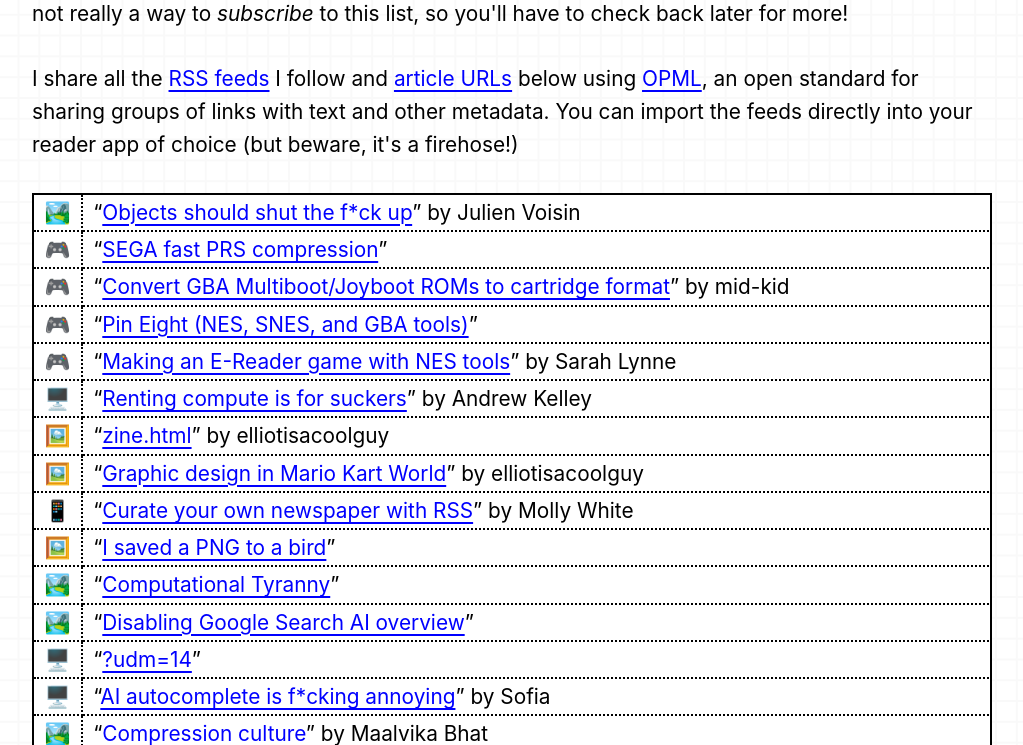
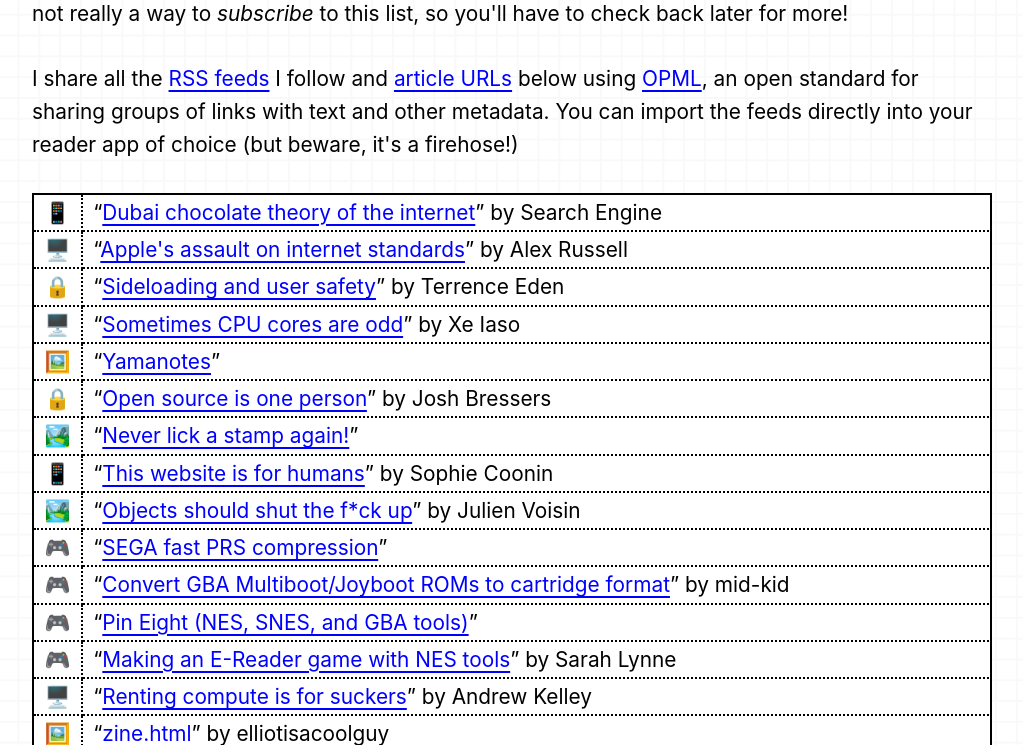
Before and after one commit to sethmlarson/sethmlarson.dev, a Flask app: page /links in a window 1280 px wide. Shown: the part 215-960 px from the top of the page, without its empty margins (128-1151 px from the left). Run offline with Flask 2, Linux system fonts and the light colour scheme; some libraries are stand-ins or nearby versions; some web fonts are replaced.

Commit message:
Update links, fix typo

```diff
--- a/app/markdown/2025-08-26/sms-urls.md
+++ b/app/markdown/2025-08-26/sms-urls.md
@@ -1,6 +1,6 @@
 # SMS URLs
 
-Did you know there are is a URL scheme for sending
+Did you know there is a URL scheme for sending
 an “SMS” or text message, similar to `mailto:`? SMS URLs
 are defined in [RFC 5724](https://www.rfc-editor.org/rfc/rfc5724.html) and are formatted like so:
 
@@ -27,3 +27,6 @@ Only the second URL will work on iPhones (and there's not much
 
 * [`sms:+15551230001,+15551230002,...?body=Hello%20world!`](sms:+15551230001,+15551230002,+15551230003,+15551230004?body=Hello%20world!)
 * [`sms://open?addresses=+15551230001,+15551230002,...&body=Hello%20world!`](sms://open?addresses=+15551230001,+15551230002,+15551230003,+15551230004&body=Hello%20world!)
+
+I used this discovery to create a [small client-side application](https://sethmlarson.dev/draft-sms-and-imessage-from-any-computer-keyboard) for drafting
+long SMS and iMessage messages on your computer to be loaded into your phone via QR code.
--- a/app/templates/links.html
+++ b/app/templates/links.html
@@ -17,6 +17,14 @@
 </p>
 <p id="#sentinel">
 <table style="table-layout: fixed">
+<tr><td title="Social Media">📱</td><td>“<a href="https://www.searchengine.show/a-dubai-chocolate-theory-of-the-internet">Dubai chocolate theory of the internet</a>” by Search Engine</td></tr>
+<tr><td title="Software and OSS">🖥️</td><td>“<a href="https://infrequently.org/2025/09/apples-crimes-against-the-internet-community">Apple's assault on internet standards</a>” by Alex Russell</td></tr>
+<tr><td title="Security">🔒</td><td>“<a href="https://shkspr.mobi/blog/2025/08/is-it-possible-to-allow-sideloading-and-keep-users-safe">Sideloading and user safety</a>” by Terrence Eden</td></tr>
+<tr><td title="Software and OSS">🖥️</td><td>“<a href="https://anubis.techaro.lol/blog/2025/cpu-core-odd">Sometimes CPU cores are odd</a>” by Xe Iaso</td></tr>
+<tr><td title="Toys and Art">🖼️</td><td>“<a href="https://yamanot.es">Yamanotes</a>”</td></tr>
+<tr><td title="Security">🔒</td><td>“<a href="https://opensourcesecurity.io/2025/08-oss-one-person">Open source is one person</a>” by Josh Bressers</td></tr>
+<tr><td title="Life">🏞️</td><td>“<a href="https://www.pieterpost.com">Never lick a stamp again!</a>”</td></tr>
+<tr><td title="Social Media">📱</td><td>“<a href="https://localghost.dev/blog/this-website-is-for-humans">This website is for humans</a>” by Sophie Coonin</td></tr>
 <tr><td title="Life">🏞️</td><td>“<a href="https://dustri.org/b/objects-should-shut-the-fuck-up.html">Objects should shut the f*ck up</a>” by Julien Voisin</td></tr>
 <tr><td title="Retro Gaming">🎮</td><td>“<a href="https://zenhax.com/viewtopic.php@t=695.html">SEGA fast PRS compression</a>”</td></tr>
 <tr><td title="Retro Gaming">🎮</td><td>“<a href="https://gist.github.com/mid-kid/149e7415e5da89cca5e2dd36459eeac5">Convert GBA Multiboot/Joyboot ROMs to cartridge format</a>” by mid-kid</td></tr>
```
Also changed, not shown: 4 other files.
